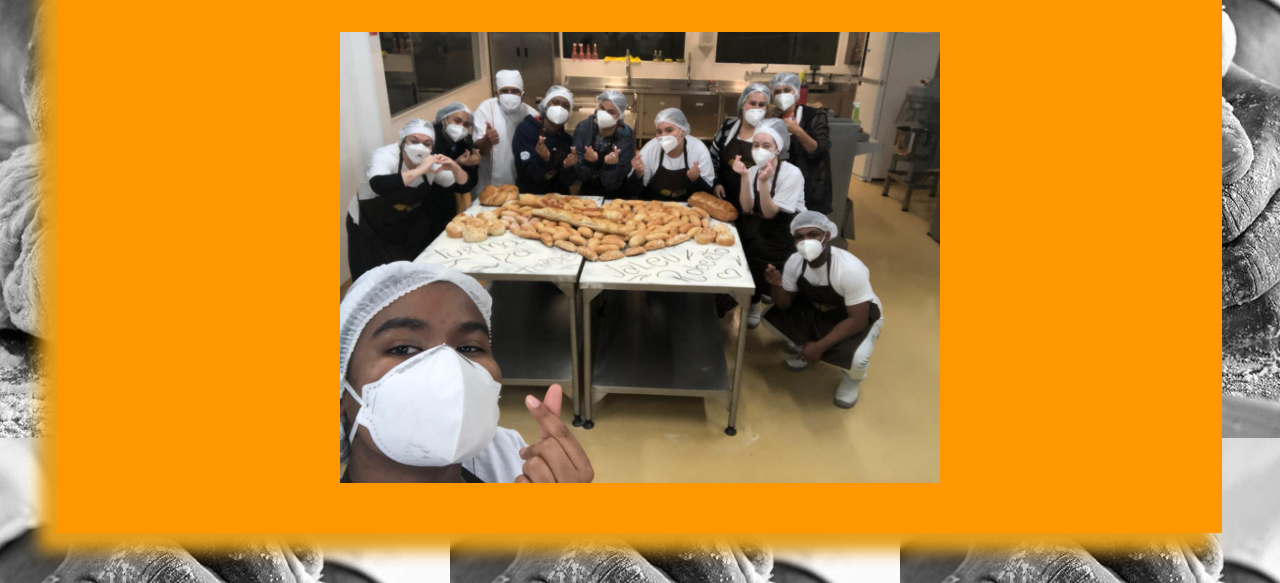
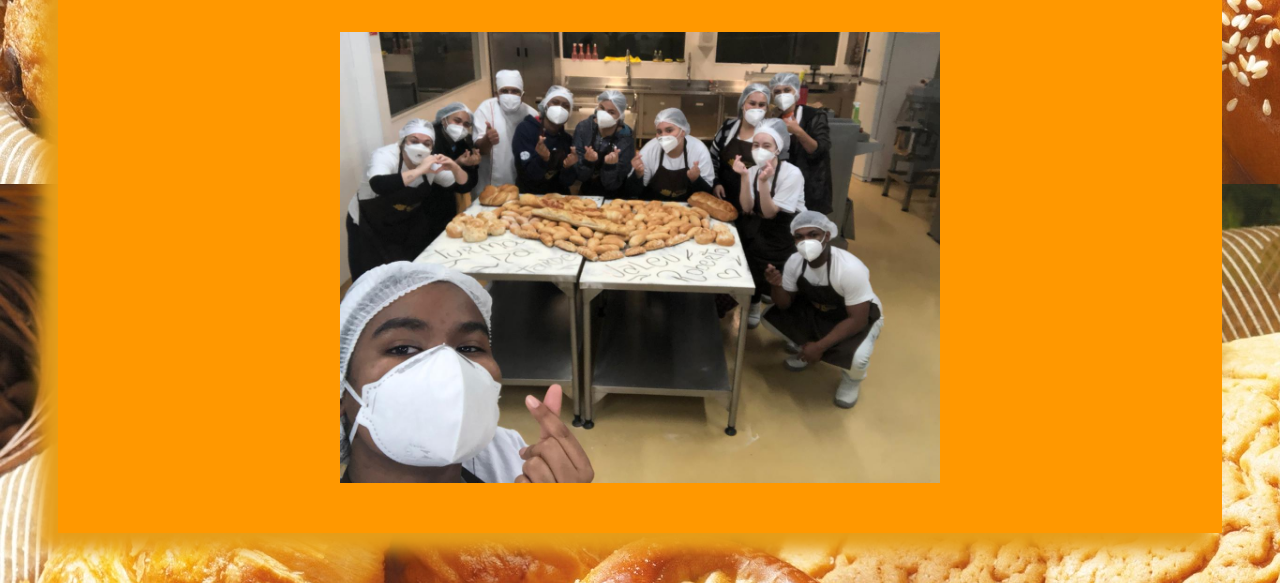
Before and after one commit to brenofelixdasilva/instituto-bauducco, a plain HTML site: page index.html in a window 1280 px wide. Shown: the part 716-1299 px from the top of the page. Drawn offline with Linux system fonts and the light colour scheme; a web font is replaced by a local one.

Commit message:
Mudança de imagem de fundo

```diff
--- a/site.css
+++ b/site.css
@@ -2,7 +2,7 @@
 
 body{
 
-    background:url(./Imagens/imagem-sitebauducco.jpeg)
+    background:url(./Imagens/imagem-fundonovo.jpg)
 }
 
 #Principal{
```
Also changed, not shown: Imagens/imagem-fundonovo.jpg (added).
